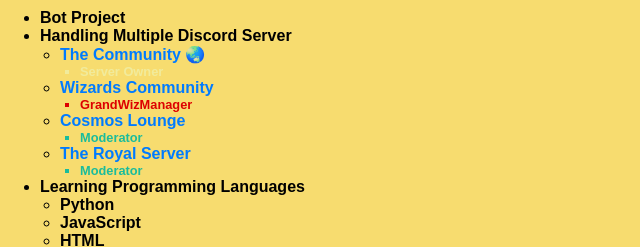
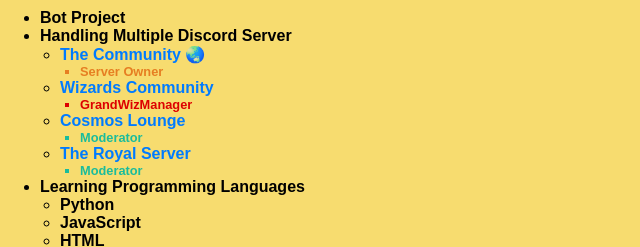
Before and after one commit to harys722/harys.is-a.dev, a plain HTML site: page index.html in a window 1280 px wide. Shown: the part 281-528 px from the top of the page, 0-640 px from the left. Drawn offline with Linux system fonts and the light colour scheme.

Commit message:
index.html

```diff
--- a/index.html
+++ b/index.html
@@ -61,7 +61,7 @@
             <ul>
                 <li><a href="https://discord.gg/CPN5eYPABx" target="_blank">The Community 🌏</a></li>
                     <ul>
-                        <li style="font-size: 0.8em; color: #f1eb9c;">Server Owner</li>
+                        <li style="font-size: 0.8em; color: #e67e22;">Server Owner</li>
                     </ul>
                 <li><a href="https://discord.gg/CPN5eYPABx" target="_blank">Wizards Community</a></li>
                     <ul>
```
